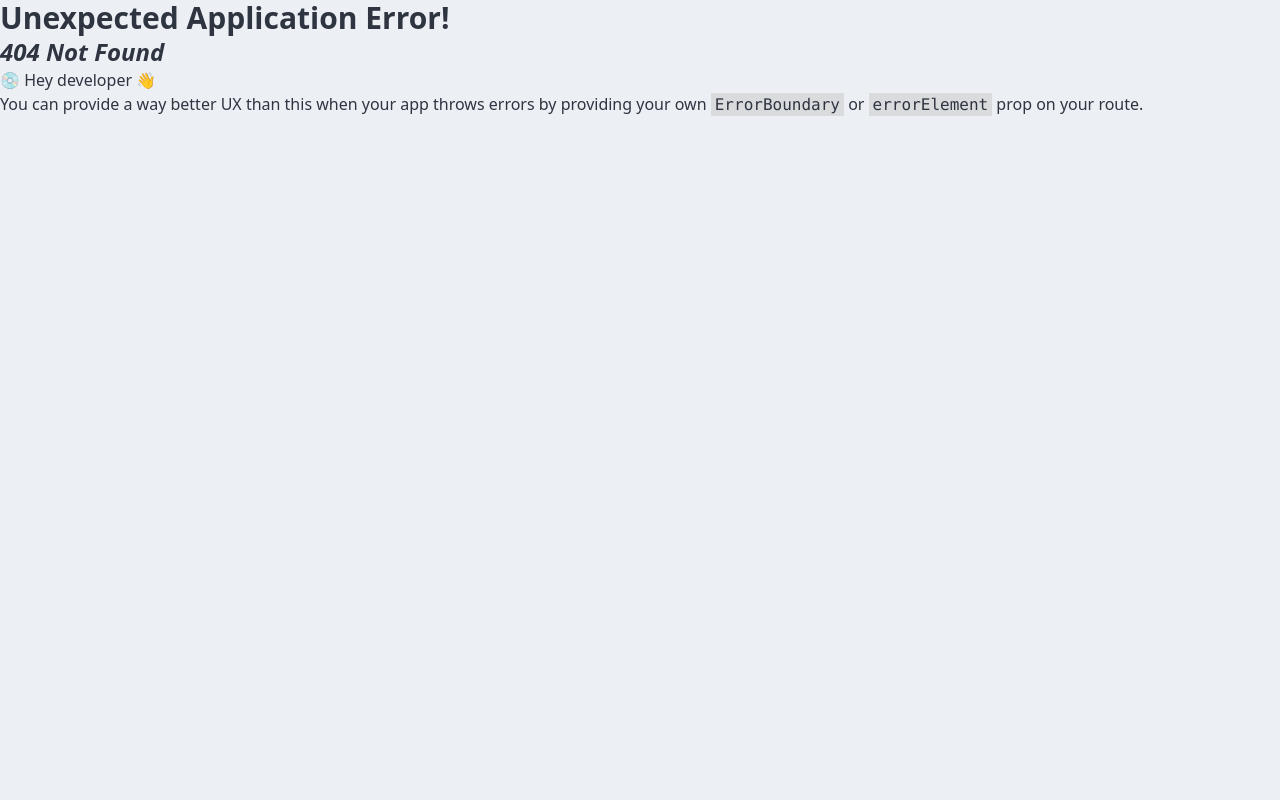
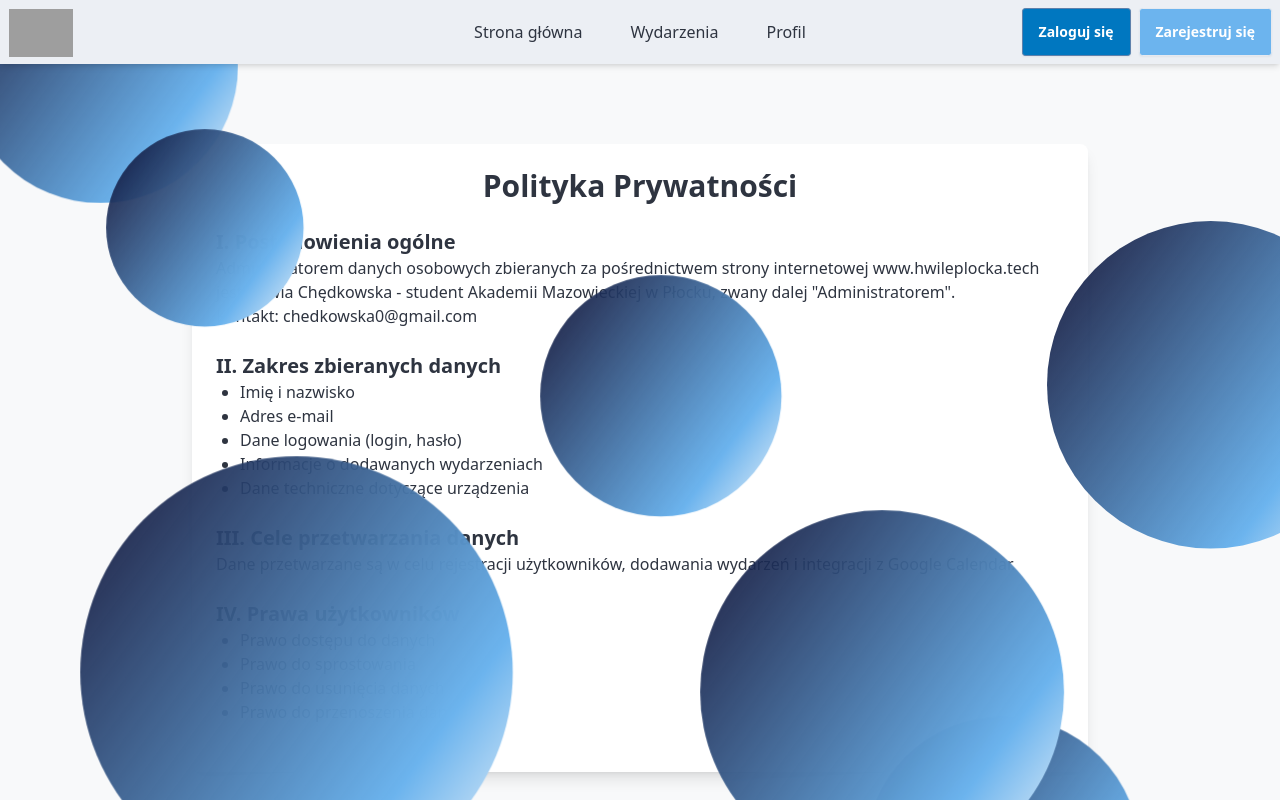
Before and after one commit to ChSylwia/ProjektDyplomowy-serwis-wydarzen-miasta-front, a React (Vite) app: page /privacypolicy in a window 1280 px wide. Before the commit this address had no page. Shown: the top 800 px of the page. Built offline with nearby package versions, Linux system fonts and the light colour scheme; grey boxes are pictures that could not be loaded.

Commit message:
correct private policy

```diff
--- a/src/pages/LocalEvent/EventAdd.jsx
+++ b/src/pages/LocalEvent/EventAdd.jsx
@@ -265,12 +265,9 @@ const EventAdd = () => {
           )}
         </Formik>
       </div>
-      <div
-        className='flex items-center justify-center bg-tertiary rounded-lg p-6 image-for-forms min-h-96'
-        style={{
-          backgroundImage: `https://chwile-plocka.s3.eu-north-1.amazonaws.com/add-event.svg`
-        }}
-      ></div>
+      <div className='flex items-center justify-center bg-tertiary rounded-lg p-6 image-for-forms min-h-96'>
+        <img src='https://chwile-plocka.s3.eu-north-1.amazonaws.com/add-event.svg' />
+      </div>
       <ToastContainer
         position='top-right'
         autoClose={1000}
--- a/src/pages/LocalEvent/EventEdit.jsx
+++ b/src/pages/LocalEvent/EventEdit.jsx
@@ -331,12 +331,9 @@ const EventEdit = () => {
         </Formik>
       </div>
 
-      <div
-        className='flex items-center justify-center bg-tertiary rounded-lg p-6 image-for-forms min-h-96'
-        style={{
-          backgroundImage: `https://chwile-plocka.s3.eu-north-1.amazonaws.com/add-event.svg`
-        }}
-      ></div>
+      <div className='flex items-center justify-center bg-tertiary rounded-lg p-6 image-for-forms min-h-96'>
+        <img src='https://chwile-plocka.s3.eu-north-1.amazonaws.com/add-event.svg' />
+      </div>
       <ToastContainer
         position='top-right'
         autoClose={1000}
--- /dev/null
+++ b/src/pages/Other/PrivacyPolicy.jsx
@@ -0,0 +1,50 @@
+import React from 'react'
+
+const PrivacyPolicy = () => {
+  return (
+    <div className='max-w-4xl mx-auto p-6 bg-white shadow-lg rounded-lg'>
+      <h1 className='text-3xl font-bold text-center mb-6'>Polityka Prywatności</h1>
+
+      <section className='mb-6'>
+        <h2 className='text-xl font-semibold'>I. Postanowienia ogólne</h2>
+        <p>
+          Administratorem danych osobowych zbieranych za pośrednictwem strony internetowej
+          www.hwileplocka.tech jest Sylwia Chędkowska - student Akademii Mazowieckiej w Płocku,
+          zwany dalej "Administratorem".
+        </p>
+        <p>Kontakt: chedkowska0@gmail.com</p>
+      </section>
+
+      <section className='mb-6'>
+        <h2 className='text-xl font-semibold'>II. Zakres zbieranych danych</h2>
+        <ul className='list-disc ml-6'>
+          <li>Imię i nazwisko</li>
+          <li>Adres e-mail</li>
+          <li>Dane logowania (login, hasło)</li>
+          <li>Informacje o dodawanych wydarzeniach</li>
+          <li>Dane techniczne dotyczące urządzenia</li>
+        </ul>
+      </section>
+
+      <section className='mb-6'>
+        <h2 className='text-xl font-semibold'>III. Cele przetwarzania danych</h2>
+        <p>
+          Dane przetwarzane są w celu rejestracji użytkowników, dodawania wydarzeń i integracji z
+          Google Calendar.
+        </p>
+      </section>
+
+      <section className='mb-6'>
+        <h2 className='text-xl font-semibold'>IV. Prawa użytkowników</h2>
+        <ul className='list-disc ml-6'>
+          <li>Prawo dostępu do danych</li>
+          <li>Prawo do sprostowania</li>
+          <li>Prawo do usunięcia danych</li>
+          <li>Prawo do przenoszenia danych</li>
+        </ul>
+      </section>
+    </div>
+  )
+}
+
+export default PrivacyPolicy
--- a/src/pages/ProfilePage/EditProfilePage.jsx
+++ b/src/pages/ProfilePage/EditProfilePage.jsx
@@ -165,12 +165,9 @@ const EditProfilePage = () => {
           )}
         </Formik>
       </div>
-      <div
-        className='flex items-center justify-center bg-tertiary rounded-lg p-6 image-for-forms min-h-96'
-        style={{
-          backgroundImage: `https://chwile-plocka.s3.eu-north-1.amazonaws.com/add-event.svg`
-        }}
-      ></div>
+      <div className='flex items-center justify-center bg-tertiary rounded-lg p-6 image-for-forms min-h-96'>
+        <img src='https://chwile-plocka.s3.eu-north-1.amazonaws.com/add-event.svg' />
+      </div>
       <ToastContainer
         position='top-right'
         autoClose={1000}
--- a/src/pages/ProfilePage/EditProfilePasswdPage.jsx
+++ b/src/pages/ProfilePage/EditProfilePasswdPage.jsx
@@ -128,12 +128,9 @@ const EditProfilePasswdPage = () => {
           )}
         </Formik>
       </div>
-      <div
-        className='flex items-center justify-center bg-tertiary rounded-lg p-6 image-for-forms min-h-96'
-        style={{
-          backgroundImage: `https://chwile-plocka.s3.eu-north-1.amazonaws.com/add-event.svg`
-        }}
-      ></div>
+      <div className='flex items-center justify-center bg-tertiary rounded-lg p-6 image-for-forms min-h-96'>
+        <img src='https://chwile-plocka.s3.eu-north-1.amazonaws.com/add-event.svg' />
+      </div>
       <ToastContainer
         position='top-right'
         autoClose={1000}
--- a/src/pages/ProfilePage/RegisterPage.jsx
+++ b/src/pages/ProfilePage/RegisterPage.jsx
@@ -206,8 +206,8 @@ const RegisterPage = () => {
               <label className='cursor-pointer flex items-center'>
                 <Field type='checkbox' name='termsAccepted' className='checkbox' />
                 <span className='ml-2'>
-                  Akceptuję regulamin (
-                  <a href='#' className='hover:text-primary/90'>
+                  Akceptuję politykę prywatności (
+                  <a href='/privacypolicy' className='hover:text-primary/90'>
                     link
                   </a>
                   )
@@ -237,12 +237,9 @@ const RegisterPage = () => {
           </Form>
         </Formik>
       </div>
-      <div
-        className='flex items-center justify-center bg-tertiary rounded-lg p-6 image-for-forms min-h-96'
-        style={{
-          backgroundImage: `https://chwile-plocka.s3.eu-north-1.amazonaws.com/add-event.svg`
-        }}
-      ></div>
+      <div className='flex items-center justify-center bg-tertiary rounded-lg p-6 image-for-forms min-h-96'>
+        <img src='https://chwile-plocka.s3.eu-north-1.amazonaws.com/add-event.svg' />
+      </div>
       <ToastContainer
         position='top-right'
         autoClose={1000}
--- a/src/pages/Root.jsx
+++ b/src/pages/Root.jsx
@@ -17,7 +17,7 @@ const Root = () => {
       <Outlet />
 
       <footer className='w-full bg-base-200 text-center py-4 shadow-inner z-50 mt-32'>
-        <p className='text-gray-600'>&copy; 2025 Projekt dyplomowy.</p>
+        <p className='text-gray-600'>&copy; 2025 Projekt dyplomowy - Sylwia Chędkowska.</p>
         <div className='mt-2 space-x-4'>
           <a href='/' className='text-primary hover:underline'>
             Strona główna
@@ -28,6 +28,9 @@ const Root = () => {
           <a href='/profile' className='text-primary hover:underline'>
             Profil
           </a>
+          <a href='/privacypolicy' className='text-primary hover:underline'>
+            Polityka Prywatności
+          </a>
         </div>
       </footer>
     </div>
--- a/src/routes.jsx
+++ b/src/routes.jsx
@@ -14,6 +14,7 @@ import EditProfilePage from './pages/ProfilePage/EditProfilePage'
 import EditProfilePasswdPage from './pages/ProfilePage/EditProfilePasswdPage'
 import AdminProfilePage from './pages/Admin/AdminProfilePage'
 import ForgotPasswordPage from './pages/ProfilePage/ForgotPasswordPage'
+import PrivacyPolicy from './pages/Other/PrivacyPolicy'
 
 export const routes = [
   {
@@ -73,7 +74,8 @@ export const routes = [
         path: `/profile/edit/passwd`,
         element: <EditProfilePasswdPage />
       },
-      { path: '/admin', element: <AdminProfilePage /> }
+      { path: '/admin', element: <AdminProfilePage /> },
+      { path: '/privacypolicy', element: <PrivacyPolicy /> }
     ]
   }
 ]
```
